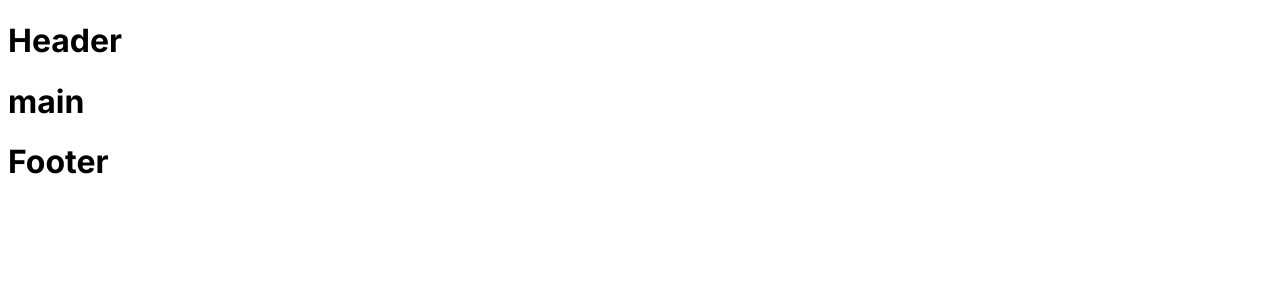
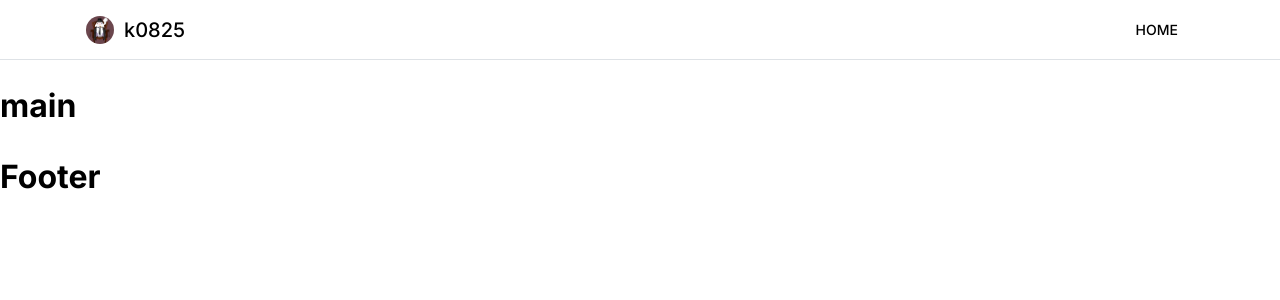
Before and after one commit to k0825/portfolio-k0825, a Next.js app: page / in a window 1280 px wide. Shown: the top 300 px of the page. Built offline with nearby package versions, Linux system fonts and the light colour scheme.

Commit message:
Header修正

```diff
--- a/src/app/layout.tsx
+++ b/src/app/layout.tsx
@@ -3,6 +3,8 @@ import { Inter } from "next/font/google";
 import { Header } from "@/components/header/Header";
 import { Footer } from "@/components/footer/Footer";
 import { MantineProvider } from "@mantine/core";
+
+import "@mantine/core/styles.css";
 
 const inter = Inter({ subsets: ["latin"] });
 
--- /dev/null
+++ b/src/components/header/Header.module.scss
@@ -0,0 +1,32 @@
+.header {
+  height: 60px;
+  padding-left: var(--mantine-spacing-md);
+  padding-right: var(--mantine-spacing-md);
+  border-bottom: 1px solid
+    light-dark(var(--mantine-color-gray-3), var(--mantine-color-dark-4));
+}
+
+.link {
+  display: flex;
+  align-items: center;
+  height: 75%;
+  padding-left: var(--mantine-spacing-md);
+  padding-right: var(--mantine-spacing-md);
+  text-decoration: none;
+  color: light-dark(var(--mantine-color-black), var(--mantine-color-white));
+  font-weight: 500;
+  font-size: var(--mantine-font-size-sm);
+
+  &:hover {
+    background-color: light-dark(
+      var(--mantine-color-gray-0),
+      var(--mantine-color-dark-6)
+    );
+  }
+}
+.container {
+  height: 60px;
+  display: flex;
+  justify-content: space-between;
+  align-items: center;
+}
--- a/src/components/header/Header.tsx
+++ b/src/components/header/Header.tsx
@@ -1,7 +1,18 @@
+import { Anchor, Container, HoverCard } from "@mantine/core";
+import styles from "./Header.module.scss";
+import { Logo } from "../logo/Logo";
+
 export const Header = () => {
   return (
-    <header>
-      <h1>Header</h1>
+    <header className={styles.header}>
+      <Container size="lg">
+        <div className={styles.container}>
+          <Logo />
+          <a href="/" className={styles.link}>
+            HOME
+          </a>
+        </div>
+      </Container>
     </header>
-  )
-}
+  );
+};
```
Also changed, not shown: public/profile.jpeg (added).
